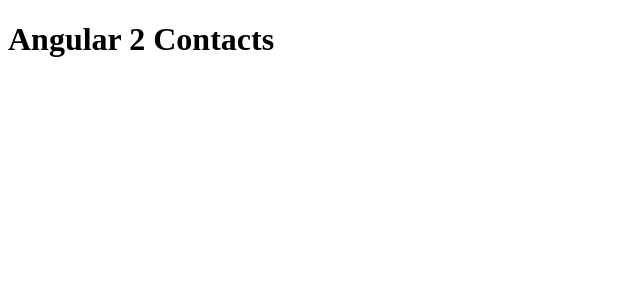
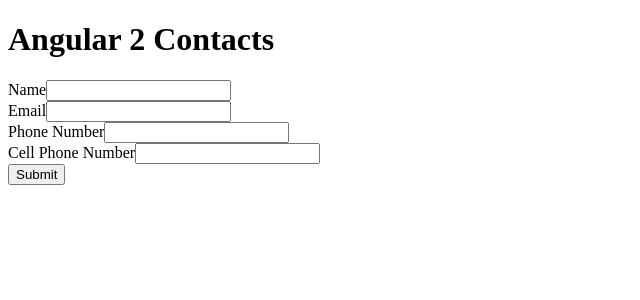
Before and after one commit to aaccurso/angular2-contacts, an Angular app: page /create/contact in a window 1280 px wide. Before the commit this address led to /. Shown: the top 300 px of the page, without its empty margins (0-640 px from the left). Built offline with nearby package versions, Linux system fonts and the light colour scheme.

Commit message:
Create contact form

```diff
--- a/src/app/app-routing.module.ts
+++ b/src/app/app-routing.module.ts
@@ -3,10 +3,12 @@
 
 import { ContactListComponent } from './contact-list/contact-list.component';
 import { ContactDetailComponent } from './contact-detail/contact-detail.component';
+import { ContactFormComponent } from './contact-form/contact-form.component';
 
 const appRoutes: Routes = [
   { path: '', component: ContactListComponent },
-  { path: 'contact/:id', component: ContactDetailComponent }
+  { path: 'contact/:id', component: ContactDetailComponent },
+  { path: 'create/contact', component: ContactFormComponent },
 ];
 export const appRoutingProviders: any[] = [
 ];
--- a/src/app/app.module.ts
+++ b/src/app/app.module.ts
@@ -8,12 +8,14 @@
 import { ContactService } from './contact/contact.service';
 import { ContactListComponent } from './contact-list/contact-list.component';
 import { ContactDetailComponent } from './contact-detail/contact-detail.component';
+import { ContactFormComponent } from './contact-form/contact-form.component';
 
 @NgModule({
   declarations: [
     AppComponent,
     ContactListComponent,
-    ContactDetailComponent
+    ContactDetailComponent,
+    ContactFormComponent
   ],
   imports: [
     routing,
--- /dev/null
+++ b/src/app/contact-form/contact-form.component.html
@@ -0,0 +1,19 @@
+<form>
+  <div>
+    <label for="name">Name</label>
+    <input type="text" id="name" required>
+  </div>
+  <div>
+    <label for="email">Email</label>
+    <input type="email" id="email" required>
+  </div>
+  <div>
+    <label for="phoneNumber">Phone Number</label>
+    <input type="text" id="phoneNumber" required>
+  </div>
+  <div>
+    <label for="cellPhoneNumber">Cell Phone Number</label>
+    <input type="text" id="cellPhoneNumber">
+  </div>
+  <button type="submit">Submit</button>
+</form>
--- /dev/null
+++ b/src/app/contact-form/contact-form.component.ts
@@ -0,0 +1,15 @@
+import { Component, OnInit } from '@angular/core';
+
+@Component({
+  selector: 'app-contact-form',
+  templateUrl: './contact-form.component.html',
+  styleUrls: ['./contact-form.component.css']
+})
+export class ContactFormComponent implements OnInit {
+
+  constructor() { }
+
+  ngOnInit() {
+  }
+
+}
--- a/src/app/contact-list/contact-list.component.html
+++ b/src/app/contact-list/contact-list.component.html
@@ -4,3 +4,4 @@
     {{contact.name}}
   </li>
 </ul>
+<button type="button" (click)="createContact()">Create Contact</button>
--- a/src/app/contact-list/contact-list.component.ts
+++ b/src/app/contact-list/contact-list.component.ts
@@ -26,6 +26,10 @@
     this.contactService.findAll().subscribe(contacts => this.contacts = contacts);
   }
 
+  createContact() {
+    this.router.navigate(['/create/contact']);
+  }
+
   ngOnInit() {
     this.getContacts();
   }
```
Also changed, not shown: src/app/contact-form/contact-form.component.css (added), 1 other file (tests, documents, lock files or other folders).
